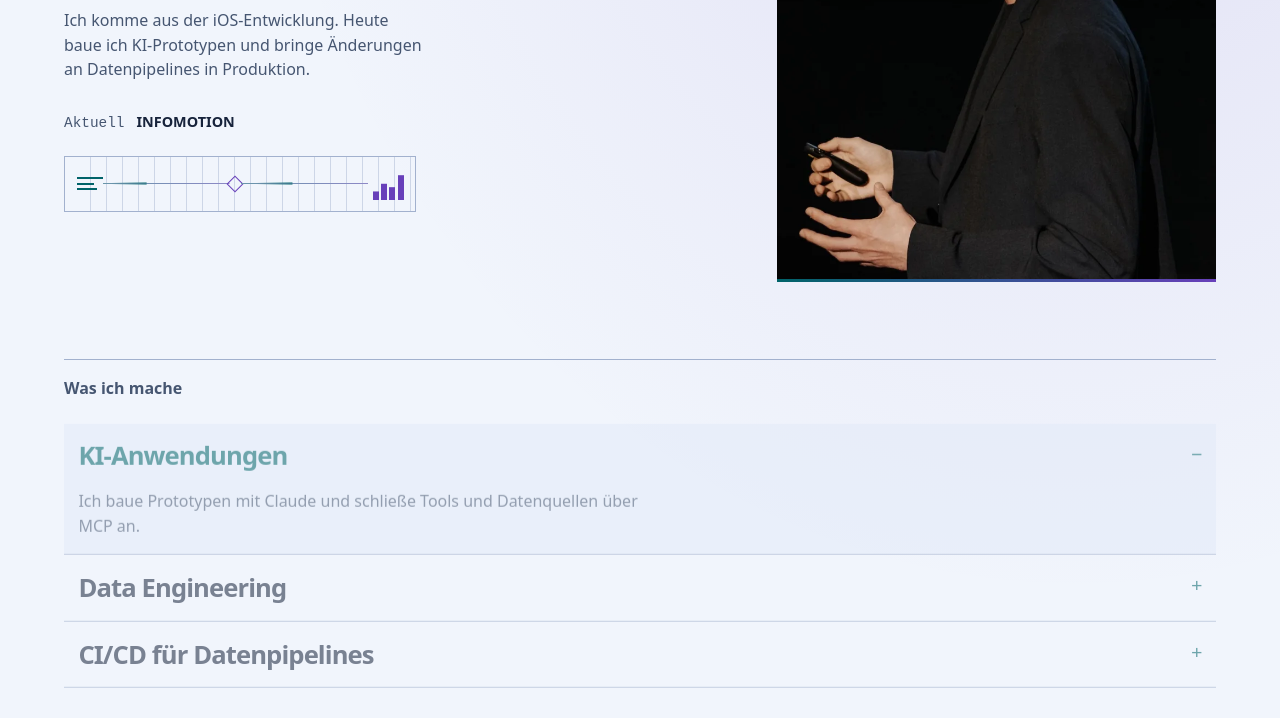
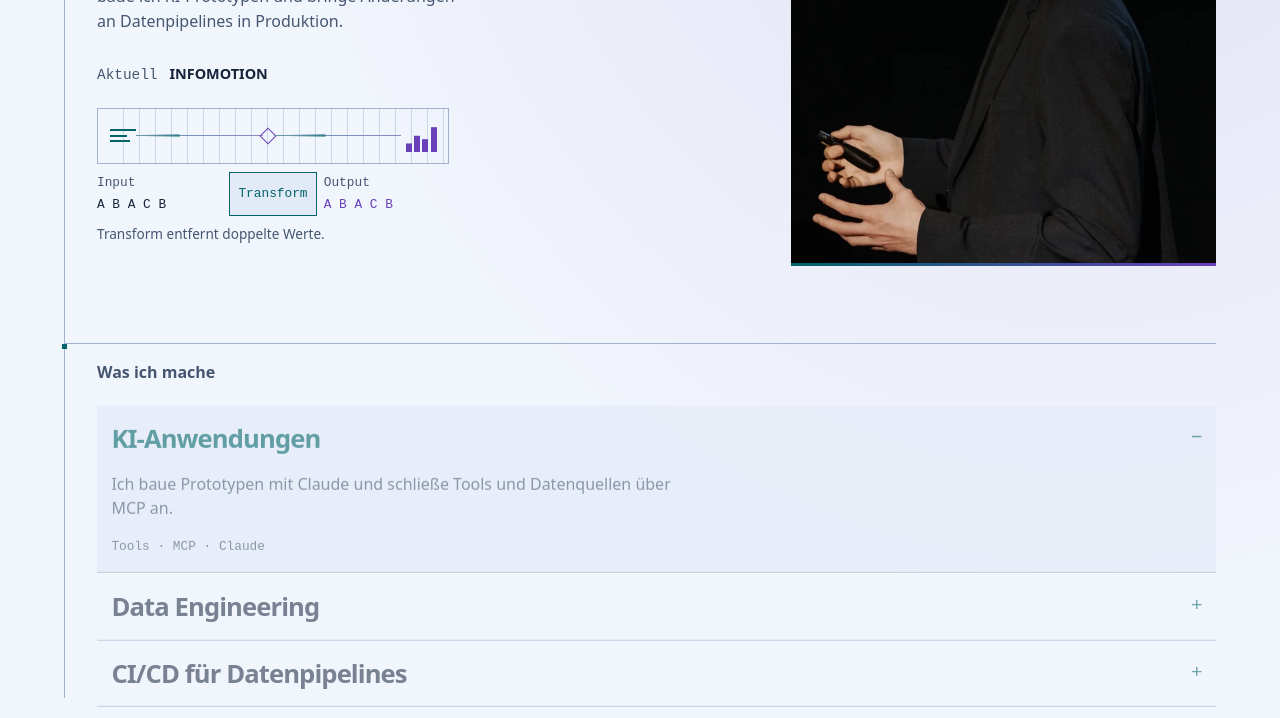
Before and after one commit to TomEbert/tomebert-website, a plain HTML site: page site/index.html in a window 1280 px wide. Shown: the part 389-1107 px from the top of the page. Drawn offline with Linux system fonts and the light colour scheme.

Commit message:
Add an interactive pipeline and unify the technical layout

```diff
--- a/site/index.html
+++ b/site/index.html
@@ -7,7 +7,7 @@
 <meta name="referrer" content="no-referrer">
 <title>Tom Ebert · AI &amp; Data</title>
 <link rel="icon" href="./favicon.ico" sizes="16x16 32x32 48x48">
-<link rel="stylesheet" href="site-motion.css">
+<link rel="stylesheet" href="site-interface.css">
 </head>
 <body>
 <main>
@@ -18,6 +18,7 @@
 <header>
 <div><h1>Tom Ebert</h1><p class="field">AI &amp; Data Consultant</p><p class="intro" data-en="I started out building native iOS apps. These days I build AI prototypes and ship changes to data pipelines.">Ich komme aus der iOS-Entwicklung. Heute baue ich KI-Prototypen und bringe Änderungen an Datenpipelines in Produktion.</p>
 <p class="current"><span data-en="Currently">Aktuell</span><strong>INFOMOTION</strong></p>
+<div class="pipeline">
 <div class="motion-row">
 <div class="data-flow" aria-hidden="true">
   <span class="data-flow-input"><i></i><i></i><i></i></span>
@@ -27,14 +28,21 @@
   <span class="data-flow-output"><i></i><i></i><i></i><i></i></span>
 </div>
 </div>
+<div class="pipeline-controls">
+  <div class="pipeline-stage"><span>Input</span><code>A B A C B</code></div>
+  <button class="pipeline-transform" type="button" aria-pressed="false" hidden>Transform</button>
+  <div class="pipeline-stage pipeline-output"><span>Output</span><output><code id="pipeline-values">A B A C B</code></output></div>
+</div>
+<p class="pipeline-caption" data-en="Transform removes duplicate values.">Transform entfernt doppelte Werte.</p>
+</div>
 </div>
 <img class="portrait" src="tom-ebert.webp" width="800" height="1199" alt="Tom Ebert bei einem Vortrag" data-en-alt="Tom Ebert giving a talk">
 </header>
 <section class="skills" aria-labelledby="skills">
 <h2 id="skills" data-en="What I do">Was ich mache</h2>
-<details class="skill" name="skills" open><summary><span data-en="AI applications">KI-Anwendungen</span><span class="toggle" aria-hidden="true"></span></summary><p data-en="I build prototypes with Claude and connect tools and data sources through MCP.">Ich baue Prototypen mit Claude und schließe Tools und Datenquellen über MCP an.</p></details>
-<details class="skill" name="skills"><summary><span>Data Engineering</span><span class="toggle" aria-hidden="true"></span></summary><p data-en="I model data in Snowflake and write SQL transformations with dbt.">Ich modelliere Daten in Snowflake und schreibe SQL-Transformationen mit dbt.</p></details>
-<details class="skill" name="skills"><summary><span data-en="CI/CD for data pipelines">CI/CD für Datenpipelines</span><span class="toggle" aria-hidden="true"></span></summary><p data-en="I use GitHub Actions to automate PR checks, releases, and deployments.">Mit GitHub Actions automatisiere ich PR-Checks, Releases und Deployments.</p></details>
+<details class="skill" name="skills" open><summary><span data-en="AI applications">KI-Anwendungen</span><span class="toggle" aria-hidden="true"></span></summary><p data-en="I build prototypes with Claude and connect tools and data sources through MCP.">Ich baue Prototypen mit Claude und schließe Tools und Datenquellen über MCP an.</p><p class="skill-detail">Tools · MCP · Claude</p></details>
+<details class="skill" name="skills"><summary><span>Data Engineering</span><span class="toggle" aria-hidden="true"></span></summary><p data-en="I model data in Snowflake and write SQL transformations with dbt.">Ich modelliere Daten in Snowflake und schreibe SQL-Transformationen mit dbt.</p><p class="skill-detail">Snowflake · SQL · dbt</p></details>
+<details class="skill" name="skills"><summary><span data-en="CI/CD for data pipelines">CI/CD für Datenpipelines</span><span class="toggle" aria-hidden="true"></span></summary><p data-en="I use GitHub Actions to automate PR checks, releases, and deployments.">Mit GitHub Actions automatisiere ich PR-Checks, Releases und Deployments.</p><p class="skill-detail">Pull Request → Checks → Deploy</p></details>
 </section>
 <div class="background">
 <section class="history" aria-labelledby="history">
@@ -89,6 +97,18 @@ motionToggle.addEventListener("click", () => {
 });
 motionToggle.hidden = false;
 
+const transform = document.querySelector(".pipeline-transform");
+const pipelineValues = document.querySelector("#pipeline-values");
+const inputValues = pipelineValues.textContent.trim().split(/\s+/);
+
+transform.addEventListener("click", () => {
+  const active = transform.getAttribute("aria-pressed") !== "true";
+  const values = active ? [...new Set(inputValues)] : inputValues;
+  pipelineValues.textContent = values.join(" ");
+  transform.setAttribute("aria-pressed", String(active));
+});
+transform.hidden = false;
+
 const buttons = Array.from(document.querySelectorAll('.language button'));
 
 function setLanguage(language) {
--- a/site/site-motion.css
+++ b/site/site-interface.css
@@ -293,3 +293,48 @@ nav::after {
   from {background-position:0 100%}
   to {background-position:100% 100%}
 }
+
+/* Shared guide for the profile sections. */
+main > header, main > .skills, main > .background {
+  border-inline-start:1px solid var(--line);
+  padding-inline-start:clamp(.8rem,3vw,2rem);
+}
+main > header::before, main > .skills::before, main > .background::before {
+  content:"";
+  position:absolute;
+  inset-block-start:0;
+  inset-inline-start:-3px;
+  inline-size:5px;
+  block-size:5px;
+  background:var(--accent);
+}
+.pipeline {max-width:22rem}
+.pipeline-controls {
+  display:grid;
+  grid-template-columns:minmax(0,1fr) auto minmax(0,1fr);
+  gap:.4rem;
+  align-items:center;
+  margin-top:.5rem;
+}
+.pipeline-stage,.pipeline-transform,.skill-detail {
+  font: .8rem/1.5 ui-monospace,monospace;
+}
+.pipeline-stage {display:grid;gap:.15rem;color:var(--muted);min-width:0}
+.pipeline-stage code {font:inherit;color:var(--ink);overflow-wrap:anywhere}
+.pipeline-output code {color:var(--secondary)}
+.pipeline-transform {
+  min-height:2.75rem;
+  padding:.35rem .55rem;
+  background:var(--surface);
+  color:var(--accent);
+  border:1px solid currentColor;
+  cursor:pointer;
+}
+.pipeline-transform[aria-pressed="true"] {background:var(--accent);color:var(--accent-ink)}
+.pipeline-caption {margin-top:.45rem;font-size:.85rem;color:var(--muted)}
+.skill .skill-detail {color:var(--muted)}
+.nav-links a {text-decoration-color:var(--accent)}
+@media (prefers-reduced-motion:no-preference) {
+  .pipeline-transform {transition:background-color .2s,color .2s}
+  :root[data-motion-paused] .pipeline-transform {transition:none}
+}
```
